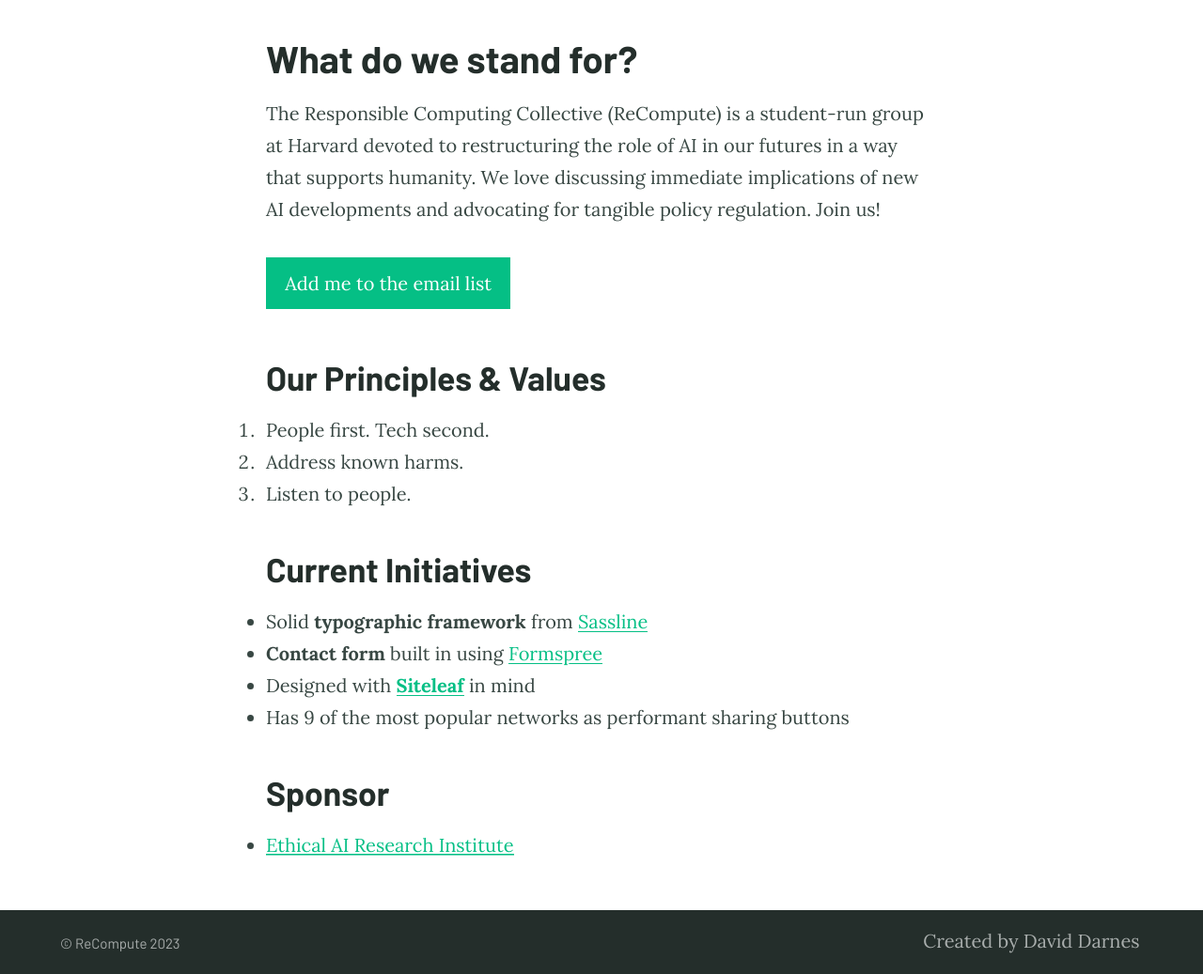
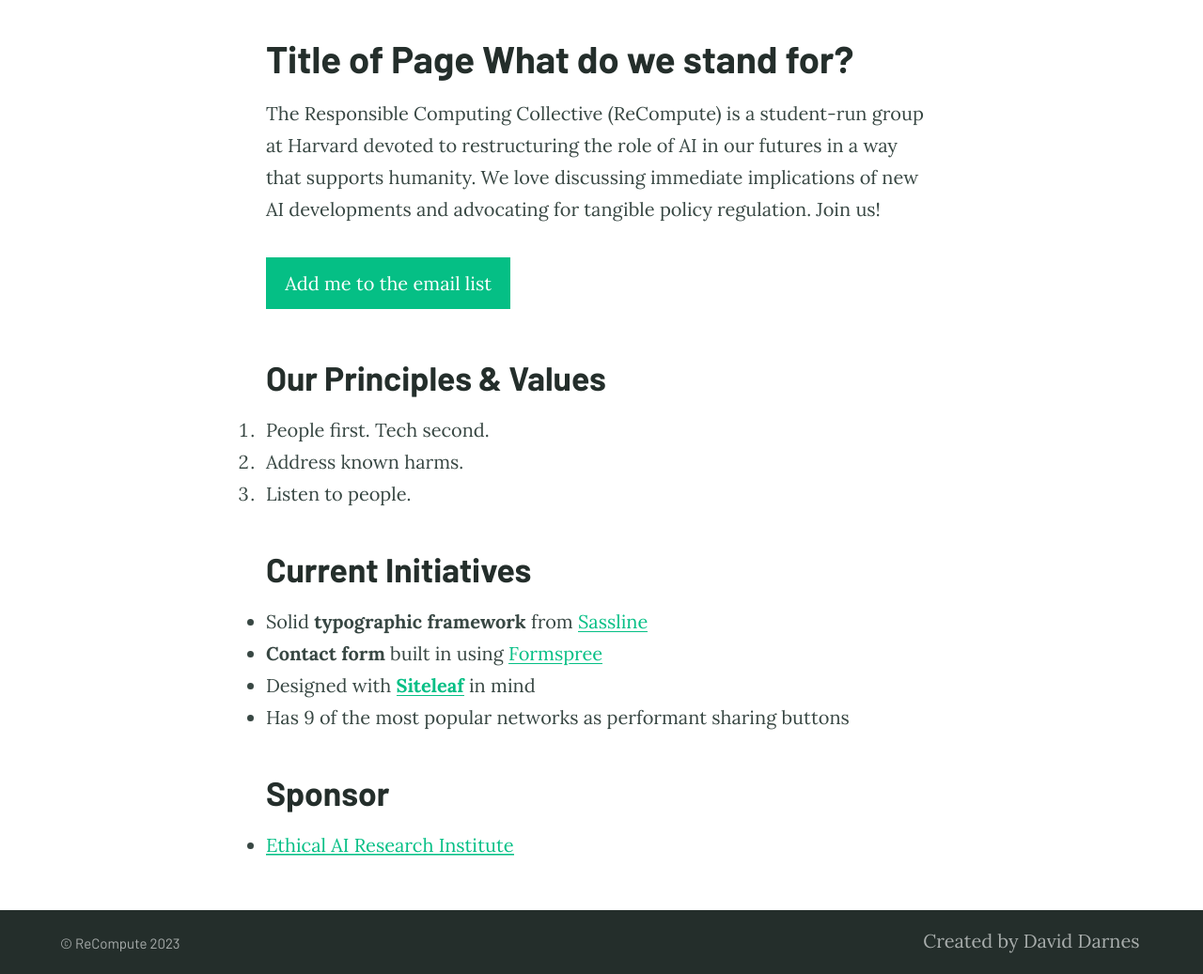
Before and after one commit to ResponsibleComputingCollective/responsiblecomputingcollective.github.io, a Jekyll site: the page built from index.md, in a window 1280 px wide. Shown: the part 408-1445 px from the top of the page at 94% size. Built offline with Jekyll 4.4.1, drawn with Linux system fonts in a browser that asks for light colours.

Commit message:
Update page title

```diff
--- a/index.md
+++ b/index.md
@@ -1,5 +1,5 @@
 ---
-title: What do we stand for?
+title: Title of Page What do we stand for?
 feature_text: |
   ## ReCompute
   The Responsible Computing Collective
```
